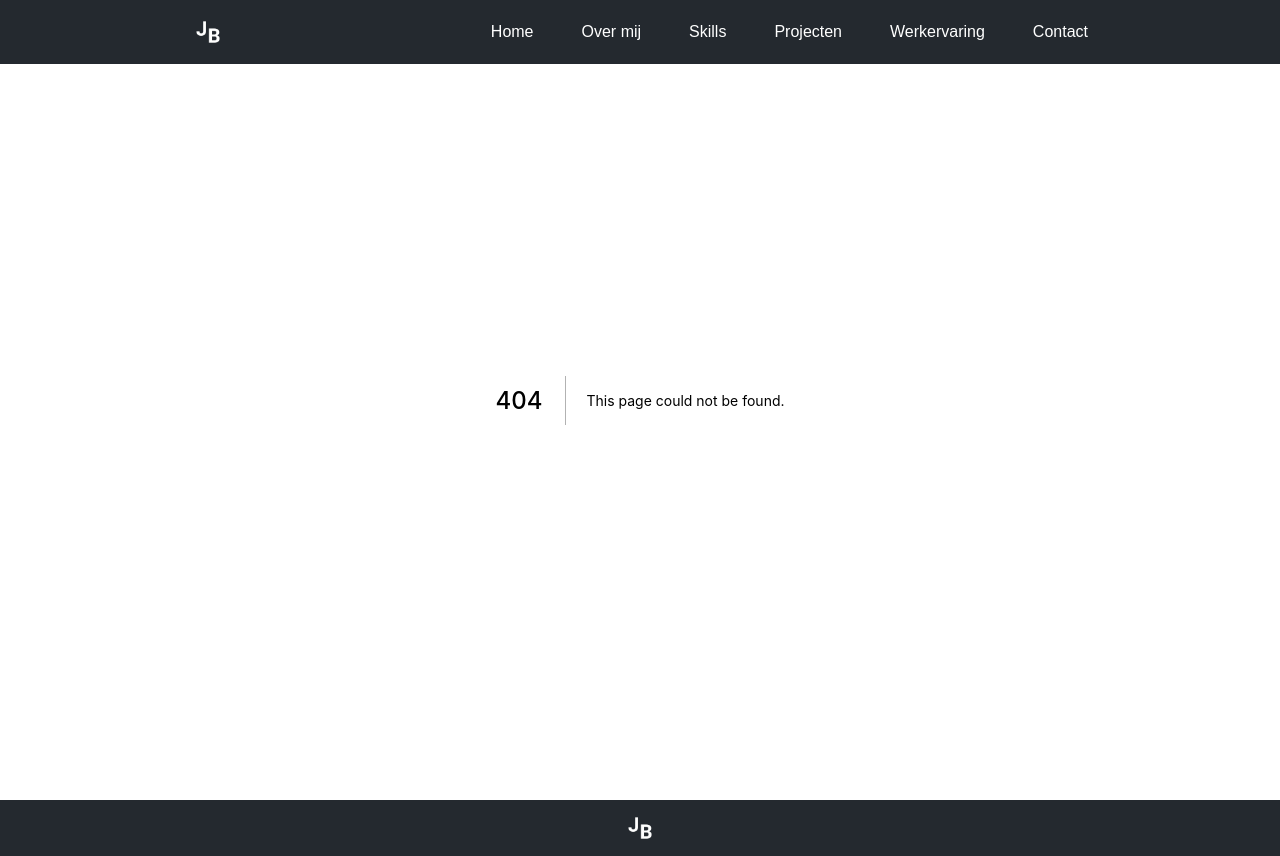
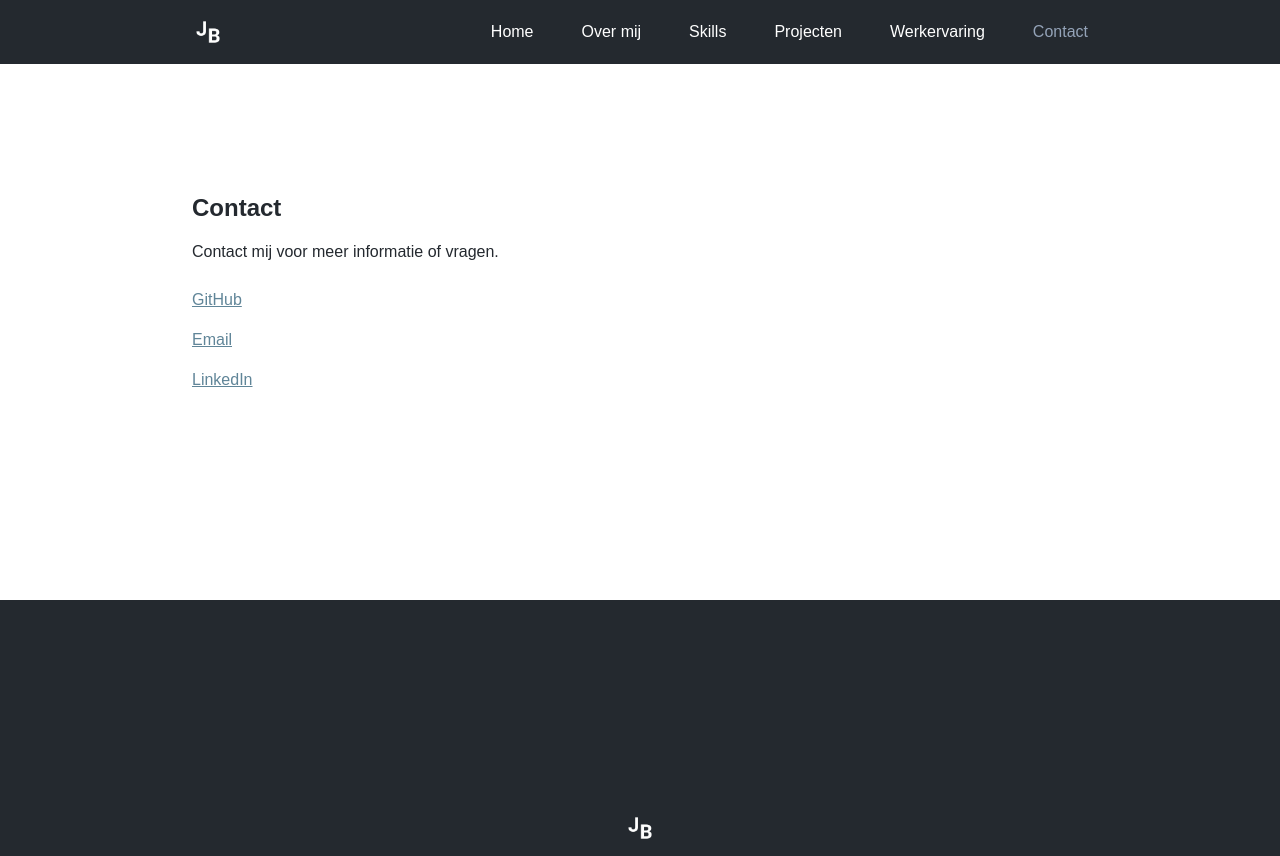
Before and after one commit to joeribreedveld/portfolio-website-v4, a Next.js app: page /experiences/1 in a window 1280 px wide. Before the commit this address had no page. Built offline with nearby package versions, Linux system fonts and the light colour scheme.

Commit message:
feat(routing): add basic routing with contact placeholder

```diff
--- /dev/null
+++ b/pages/experiences/[experience].tsx
@@ -0,0 +1,33 @@
+// Imports
+
+// Functions
+function Contact() {
+	return (
+		<>
+			<section className='page-padding-x page-padding-y bg-white' id='contact'>
+				<h2 className='font-bold text-2xl mb-4'>Contact</h2>
+				<p className='mb-6'>Contact mij voor meer informatie of vragen.</p>
+				<ul>
+					<li className='mb-4'>
+						<a className='text-primary underline hover:text-secondary' href='https://github.com/joeribreedveld' target='_blank'>
+							GitHub
+						</a>
+					</li>
+					<li className='mb-4'>
+						<a className='text-primary underline hover:text-secondary' href='mailto:joeri.breedveld123@gmail.com' target='_blank'>
+							Email
+						</a>
+					</li>
+					<li className='mb-4'>
+						<a className='text-primary underline hover:text-secondary' href='https://www.linkedin.com/in/joeribreedveld/' target='_blank'>
+							LinkedIn
+						</a>
+					</li>
+				</ul>
+			</section>
+		</>
+	)
+}
+
+// Exports
+export default Contact
--- /dev/null
+++ b/pages/projects/[project].tsx
@@ -0,0 +1,33 @@
+// Imports
+
+// Functions
+function Contact() {
+	return (
+		<>
+			<section className='page-padding-x page-padding-y bg-white' id='contact'>
+				<h2 className='font-bold text-2xl mb-4'>Contact</h2>
+				<p className='mb-6'>Contact mij voor meer informatie of vragen.</p>
+				<ul>
+					<li className='mb-4'>
+						<a className='text-primary underline hover:text-secondary' href='https://github.com/joeribreedveld' target='_blank'>
+							GitHub
+						</a>
+					</li>
+					<li className='mb-4'>
+						<a className='text-primary underline hover:text-secondary' href='mailto:joeri.breedveld123@gmail.com' target='_blank'>
+							Email
+						</a>
+					</li>
+					<li className='mb-4'>
+						<a className='text-primary underline hover:text-secondary' href='https://www.linkedin.com/in/joeribreedveld/' target='_blank'>
+							LinkedIn
+						</a>
+					</li>
+				</ul>
+			</section>
+		</>
+	)
+}
+
+// Exports
+export default Contact
```
